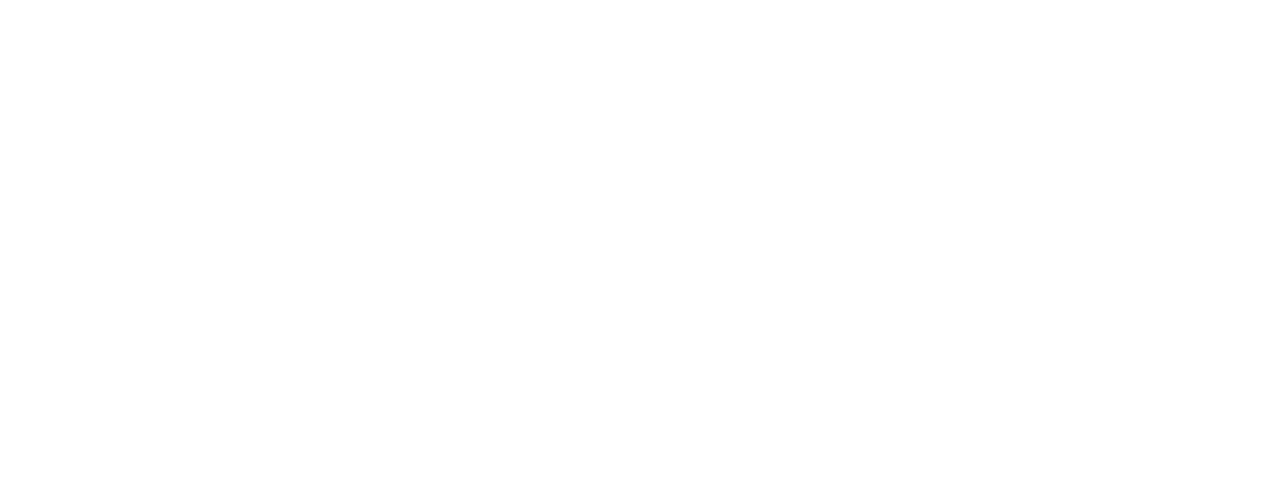
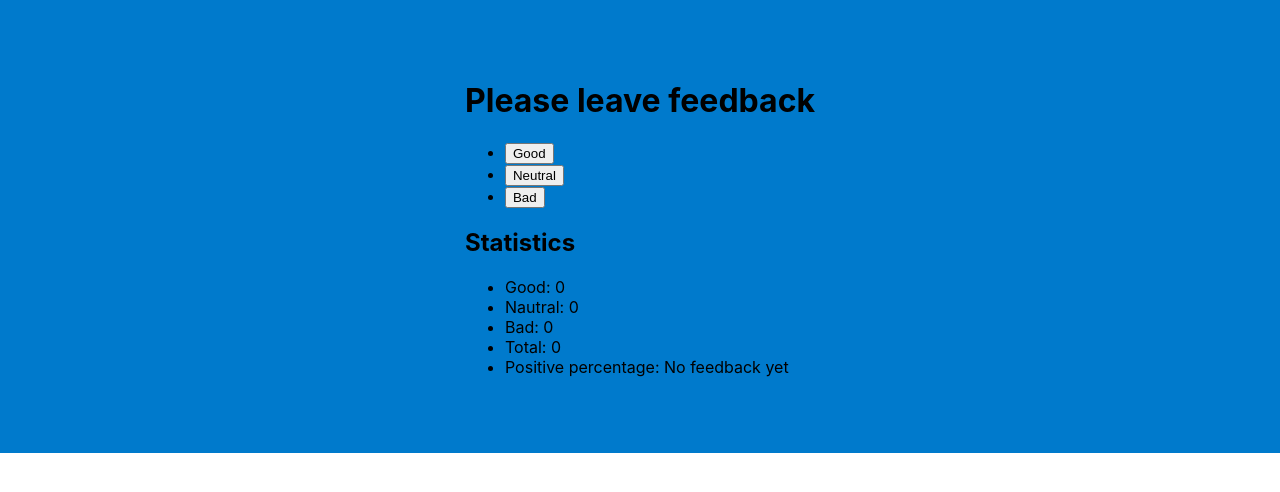
Before and after one commit to OlehPotap/goit-react-hw-02-feedback, a React (Create React App) app: page / in a window 1280 px wide. Shown: the top 492 px of the page. Built offline with nearby package versions, Linux system fonts and the light colour scheme.

Commit message:
HW2Part1Stage1-2

```diff
--- a/src/components/App.jsx
+++ b/src/components/App.jsx
@@ -1,5 +1,72 @@
-export const App = () => {
-  return (
-<></>
-  );
-};
+import React from 'react';
+
+class App extends React.Component  {
+
+  state = {
+    good: 0,
+    neutral: 0,
+    bad: 0,
+  }
+
+  handleGood = event => {
+    this.setState(actualGoodState => ({good: actualGoodState.good + 1}))
+  }
+
+  handleNeutral = event => {
+    this.setState(actualNeutralState => ({neutral: actualNeutralState.neutral + 1}))
+  }
+
+
+  handleBad = event => {
+    this.setState(actualBadlState => ({bad: actualBadlState.bad + 1}))
+  }
+
+  render(){
+    let totalFeedback = this.state.good + this.state.neutral + this.state.bad;
+    let percentage = this.state.good / (this.state.good + this.state.neutral + this.state.bad) * 100;
+    return (
+      <div className="container" style={{
+        width: '100%',
+        display: 'flex',
+        justifyContent: 'center',
+        alignItems: 'center',
+        flexDirection: 'column',
+        paddingTop: '60px',
+        paddingBottom: '60px',
+        backgroundColor: '#007ACC',
+      }}>
+
+  <div className="feedback">
+    <div  className="feedback__buttom-box button-box">
+    <h1 className="button-box__heading">Please leave feedback</h1>
+    <ul className="button-box__list">
+      <li className="button-box__list-item">
+        <button className="button-box__button" onClick={this.handleGood}>Good</button>
+      </li>
+      <li className="button-box__list-item">
+        <button className="button-box__button" onClick={this.handleNeutral}>Neutral</button>
+      </li>
+      <li className="button-box__list-item">
+        <button className="button-box__button" onClick={this.handleBad}>Bad</button>
+      </li>
+    </ul>
+    </div>
+    <div className="feedback__stats-box stats-box">
+      <h2 className="stats-box__heading">Statistics</h2>
+      <ul className="stats-box__list">
+        <li className="stats-box__list-item">Good: {this.state.good}</li>
+        <li className="stats-box__list-item">Nautral: {this.state.neutral}</li>
+        <li className="stats-box__list-item">Bad: {this.state.bad}</li>
+        <li className="stats-box__list-item">Total: {totalFeedback}</li>
+        <li className="stats-box__list-item">Positive percentage: {totalFeedback === 0 ? "No feedback yet" : `${Math.trunc(percentage)}%`}</li>
+      </ul>
+    </div>
+  </div>
+  </div>
+    )
+  }
+}
+
+
+
+export default App;
--- a/src/index.js
+++ b/src/index.js
@@ -1,6 +1,6 @@
 import React from 'react';
 import ReactDOM from 'react-dom';
-import { App } from 'components/App';
+import App from 'components/App';
 import reportWebVitals from './reportWebVitals';
 import './index.css';
 
```
Also changed, not shown: src/components/Counter.jsx (added, +36 -0 lines).
